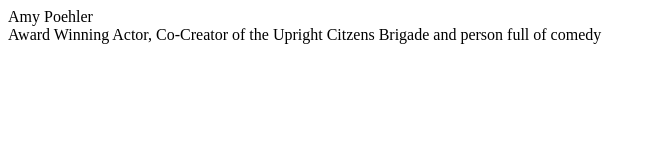
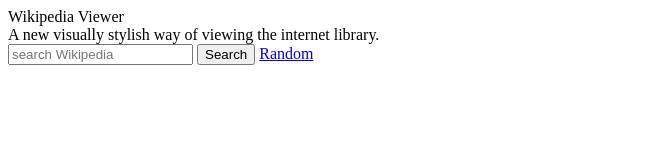
Before and after one commit to KristianBonitz/wiki-attempt-3, a plain HTML site: page index.html in a window 1280 px wide. Shown: the whole page, without its empty margins (0-656 px from the left). Drawn offline with Linux system fonts and the light colour scheme.

Commit message:
Setting up page
Removed filler, leaving only the content space

```diff
--- a/index.html
+++ b/index.html
@@ -5,9 +5,12 @@
 </head>
 <html>
 <div id="pagecontainer">
-	<div class="header">Amy Poehler</div>
-	<div class="subheader">Award Winning Actor, Co-Creator of the Upright Citzens Brigade and person full of comedy</div>
-	<div id="headshot" class="image"></div>
+	<div class="header">Wikipedia Viewer</div>
+	<div class="subheader">A new visually stylish way of viewing the internet library.</div>
 	<div id="bodycontainer">
+		<input type="text" class="form-control" placeholder="search Wikipedia"></input>
+		<button class="search">Search</button>
+		<a class="randomButton" href="http://en.wikipedia.org/wiki/Special:Random">Random</a>
+		</div>
 	</div>
 </html>
```
